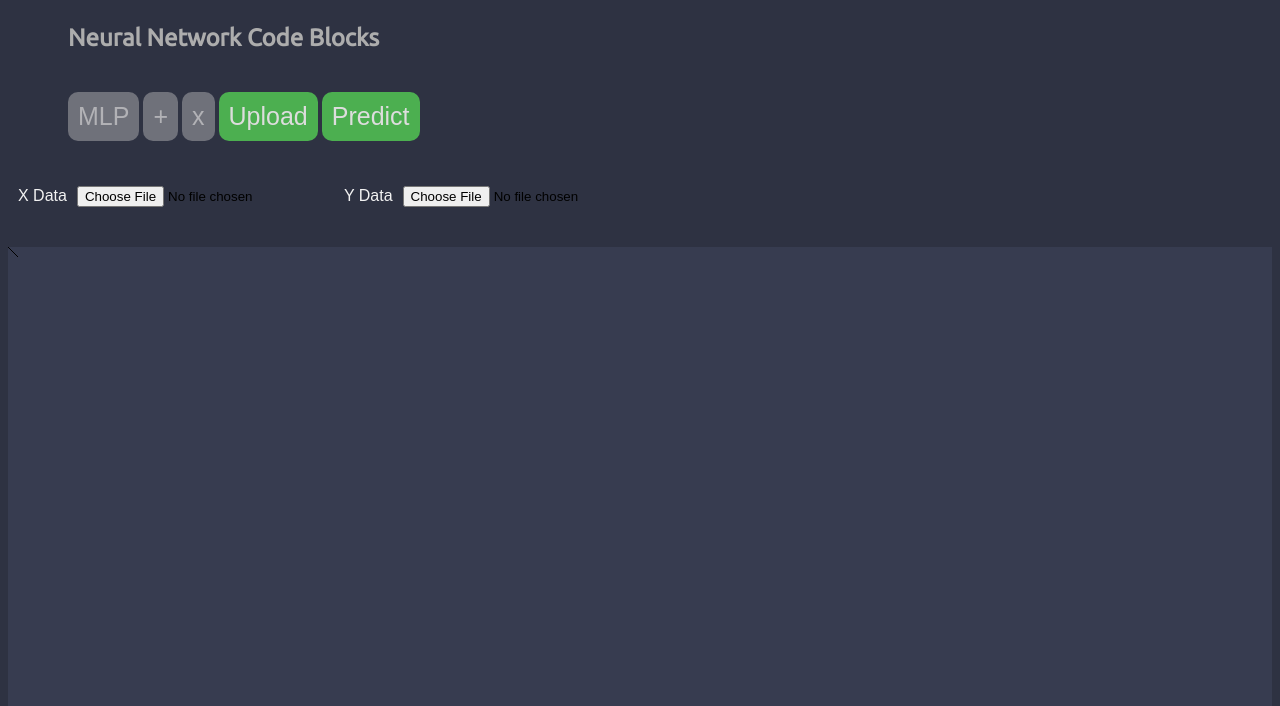
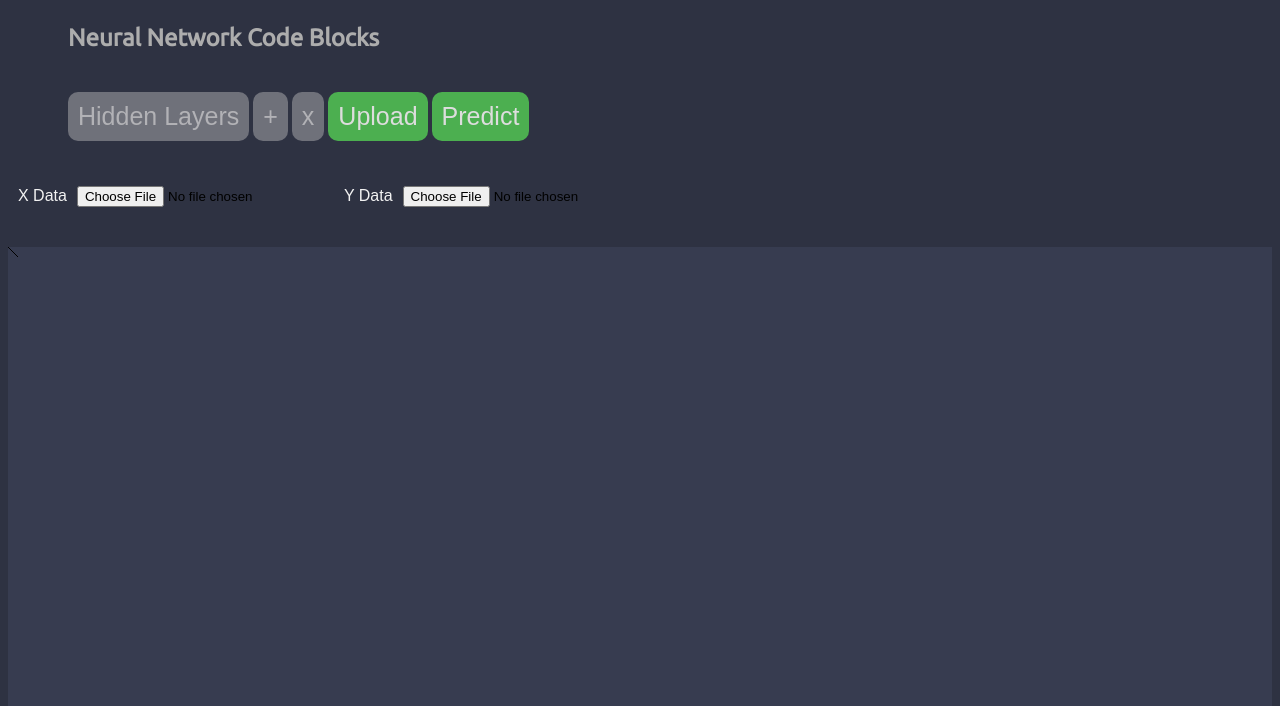
Before and after one commit to iahuang/ML-Frontend, a plain HTML site: page index.html in a window 1280 px wide. Shown: the part 94-800 px from the top of the page. Drawn offline with nearby package versions, Linux system fonts and the light colour scheme; no server answers.

Commit message:
Update index.html

```diff
--- a/index.html
+++ b/index.html
@@ -25,11 +25,12 @@
 
     <div class="toolbar">
         <div class="tooltip">
-            <button onclick="toolbarAdd('mlp', 1, 1)" class="toolbar-button">MLP</button>
+            <button onclick="toolbarAdd('mlp', 1, 1)" class="toolbar-button">Hidden Layers</button>
 
             <span class="tooltiptext">This type of neural network makes a prediction based on the input,
                 and is trained by telling the network how wrong or right it is and
-                adjusting the results based on the accuracy of the network.</span>
+                adjusting the results based on the accuracy of the network.
+            </span>
         </div>
         <div class="tooltip">
                 <button onclick="toolbarAdd('add', 2, 1)" class="toolbar-button"> + </button>
```
